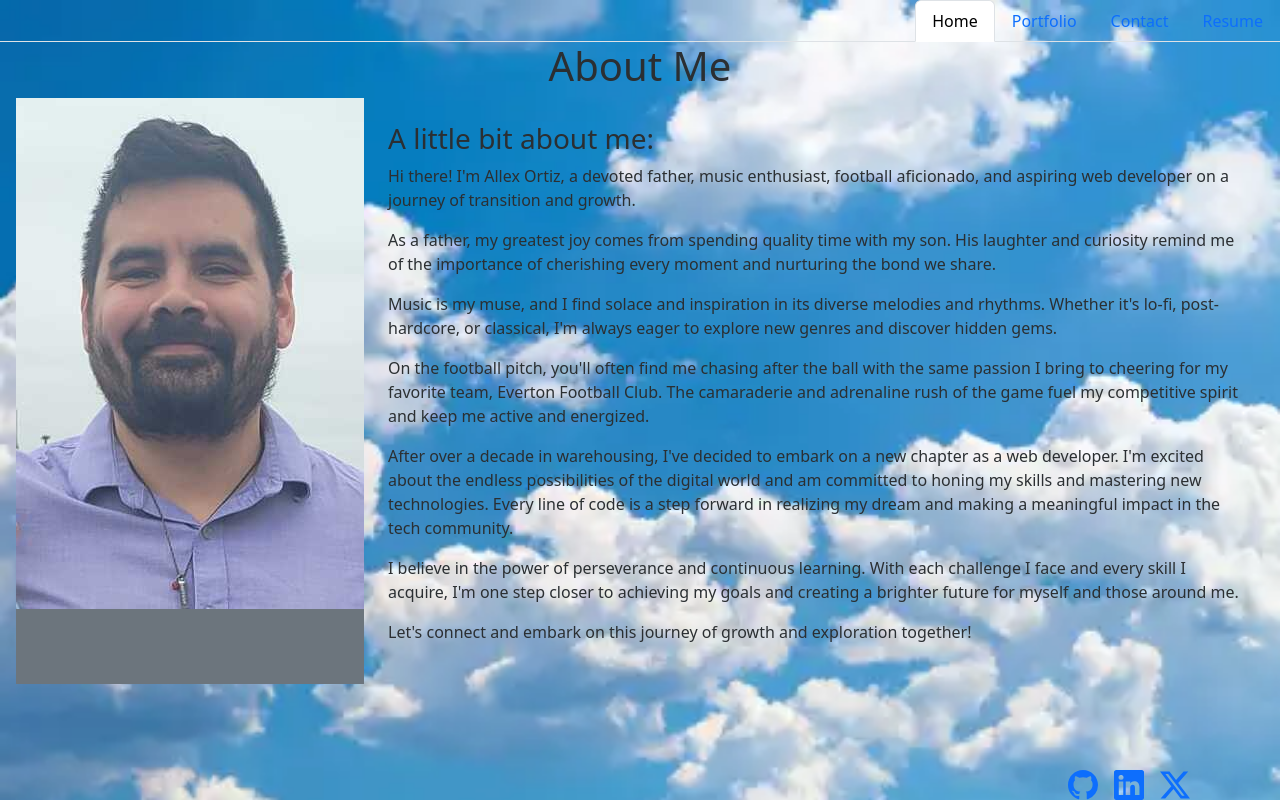
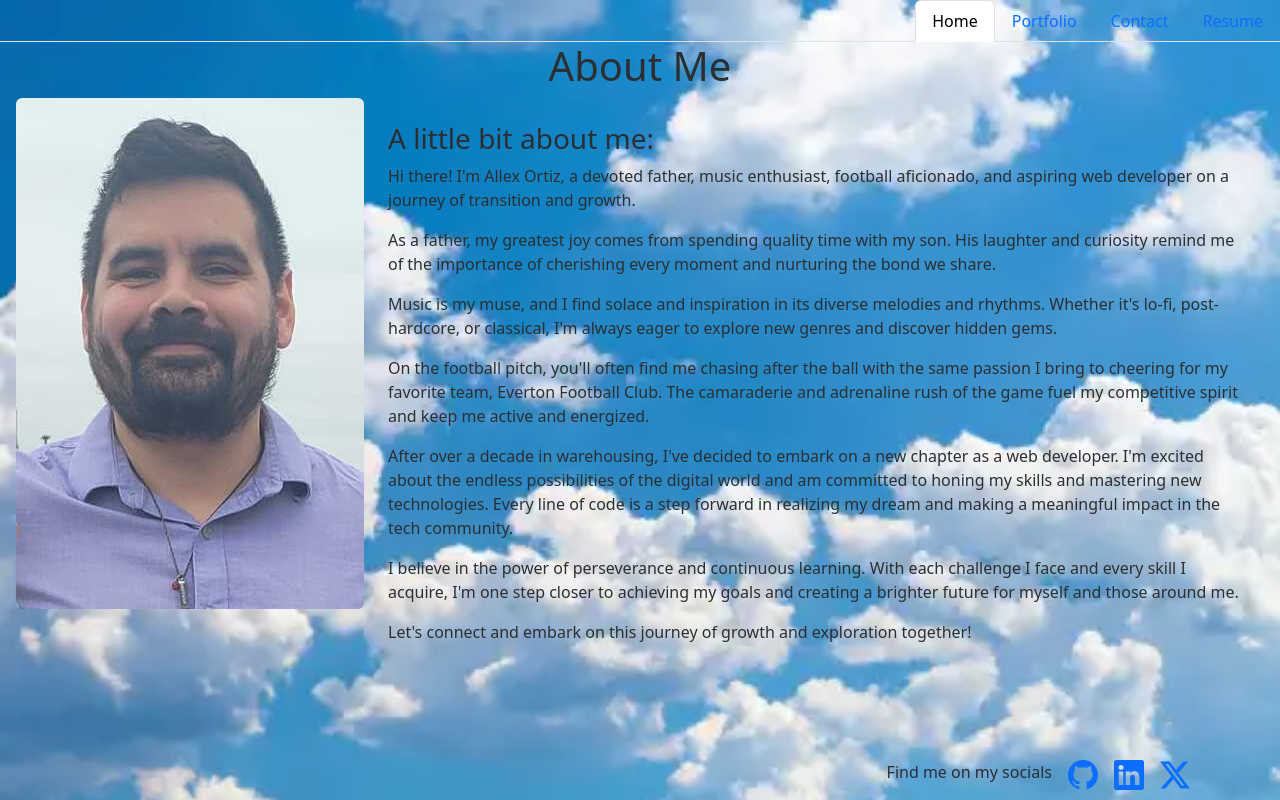
Before and after one commit to allexortiz/react-portfolio, a React (Vite) app: page / in a window 1280 px wide. Built offline with nearby package versions, Linux system fonts and the light colour scheme.

Commit message:
removed packages and added final styling

```diff
--- a/src/components/footer.jsx
+++ b/src/components/footer.jsx
@@ -1,17 +1,26 @@
 import { BsGithub, BsLinkedin, BsTwitterX } from "react-icons/bs";
+import { useState } from "react";
 
 const Footer = () => {
+  const [githubHovered, setGithubHovered] = useState(false);
+  const [linkedinHovered, setLinkedinHovered] = useState(false);
+  const [twitterHovered, setTwitterHovered] = useState(false);
+
   return (
     <footer>
       <div className="container d-flex justify-content-end">
-        <a href="https://github.com/allexortiz" className="mx-2" target="_blank" rel="noopener noreferrer">
-          <BsGithub size={30} />
+        <p className="text-secondary-emphasis me-2">Find me on my socials</p>
+        <a href="https://github.com/allexortiz" className="mx-2" target="_blank" rel="noopener noreferrer"
+          onMouseEnter={() => setGithubHovered(true)} onMouseLeave={() => setGithubHovered(false)}>
+          <BsGithub size={githubHovered ? 40 : 30} />
         </a>
-        <a href="https://www.linkedin.com/in/allex-ortiz-457aa382/" className="mx-2" target="_blank" rel="noopener noreferrer">
-          <BsLinkedin size={30} />
+        <a href="https://www.linkedin.com/in/allex-ortiz-457aa382/" className="mx-2" target="_blank" rel="noopener noreferrer"
+          onMouseEnter={() => setLinkedinHovered(true)} onMouseLeave={() => setLinkedinHovered(false)}>
+          <BsLinkedin size={linkedinHovered ? 40 : 30} />
         </a>
-        <a href="https://twitter.com/tito41191" className="mx-2" target="_blank" rel="noopener noreferrer">
-          <BsTwitterX size={30} />
+        <a href="https://twitter.com/tito41191" className="mx-2" target="_blank" rel="noopener noreferrer"
+          onMouseEnter={() => setTwitterHovered(true)} onMouseLeave={() => setTwitterHovered(false)}>
+          <BsTwitterX size={twitterHovered ? 40 : 30} />
         </a>
       </div>
     </footer>
--- a/src/pages/About.jsx
+++ b/src/pages/About.jsx
@@ -7,8 +7,8 @@ export default function About() {
         <h1>About Me</h1>
       </section>
       <section className="d-flex justify-content-between">
-        <div className="bg-secondary">
-          <img src={profile} alt="a photo of me" className="" />
+        <div>
+          <img src={profile} alt="a photo of me" className="rounded" />
         </div>
         <div className="align-items-center flex-wrap p-4">
           <h3>A little bit about me:</h3>
```
Also changed, not shown: 1 other file (tests, documents, lock files or other folders).
